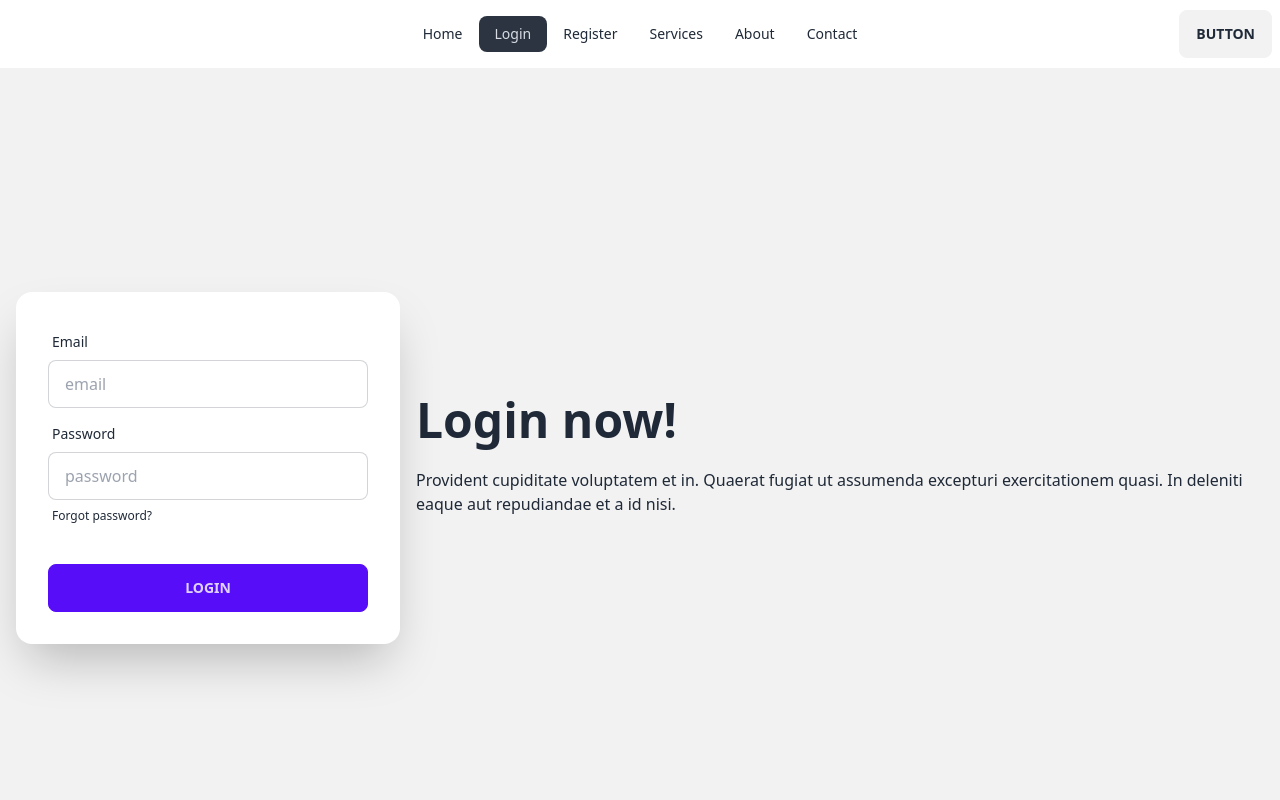
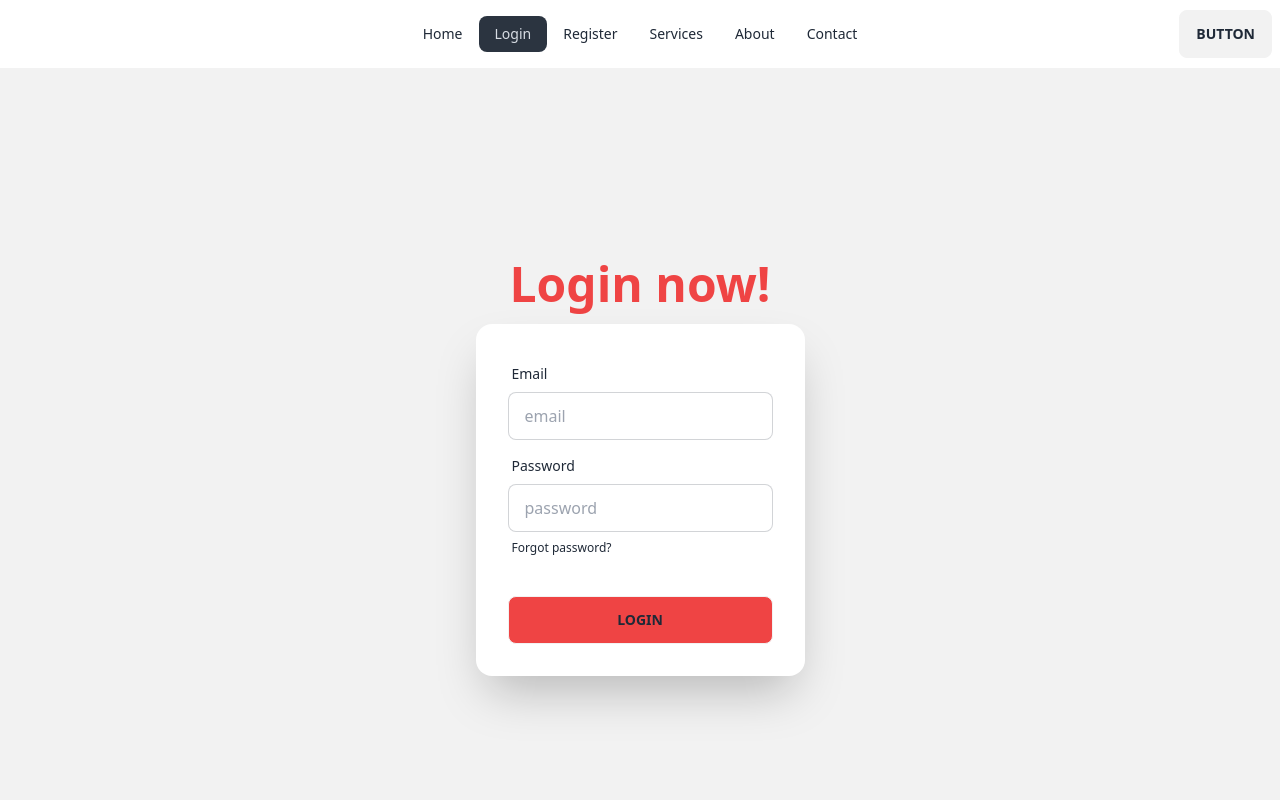
Before and after one commit to mahizaman490/assignment9-private, a React (Vite) app: page /login in a window 1280 px wide. Shown: the top 800 px of the page. Built offline with nearby package versions, Linux system fonts and the light colour scheme.

Commit message:
updated some styles for login form

```diff
--- a/src/components/Login.jsx
+++ b/src/components/Login.jsx
@@ -3,10 +3,10 @@
 const Login = () => {
     return (
         <div className="hero min-h-screen bg-base-200">
-  <div className="hero-content flex-col lg:flex-row-reverse">
+  <div className="hero-content flex-col ">
     <div className="text-center lg:text-left">
-      <h1 className="text-5xl font-bold">Login now!</h1>
-      <p className="py-6">Provident cupiditate voluptatem et in. Quaerat fugiat ut assumenda excepturi exercitationem quasi. In deleniti eaque aut repudiandae et a id nisi.</p>
+      <h1 className="text-5xl text-red-500 font-bold">Login now!</h1>
+
     </div>
     <div className="card flex-shrink-0 w-full max-w-sm shadow-2xl bg-base-100">
       <form className="card-body">
@@ -14,19 +14,19 @@ const Login = () => {
           <label className="label">
             <span className="label-text">Email</span>
           </label>
-          <input type="email" placeholder="email" className="input input-bordered" required />
+          <input type="email" name="email" placeholder="email" className="input input-bordered" required />
         </div>
         <div className="form-control">
           <label className="label">
             <span className="label-text">Password</span>
           </label>
-          <input type="password" placeholder="password" className="input input-bordered" required />
+          <input type="password" placeholder="password" name="password" className="input input-bordered" required />
           <label className="label">
             <a href="#" className="label-text-alt link link-hover">Forgot password?</a>
           </label>
         </div>
         <div className="form-control mt-6">
-          <button className="btn btn-primary">Login</button>
+          <button className="btn bg-red-500">Login</button>
         </div>
       </form>
     </div>
```
